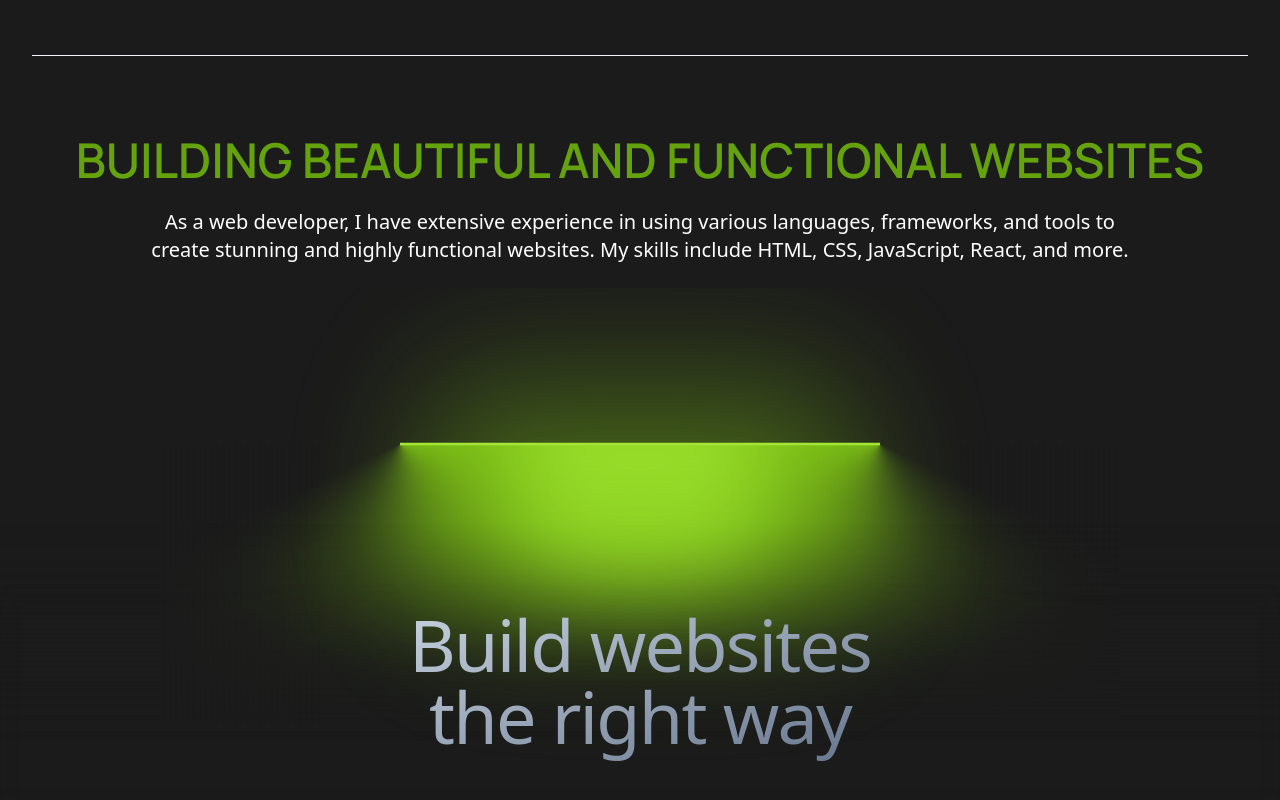
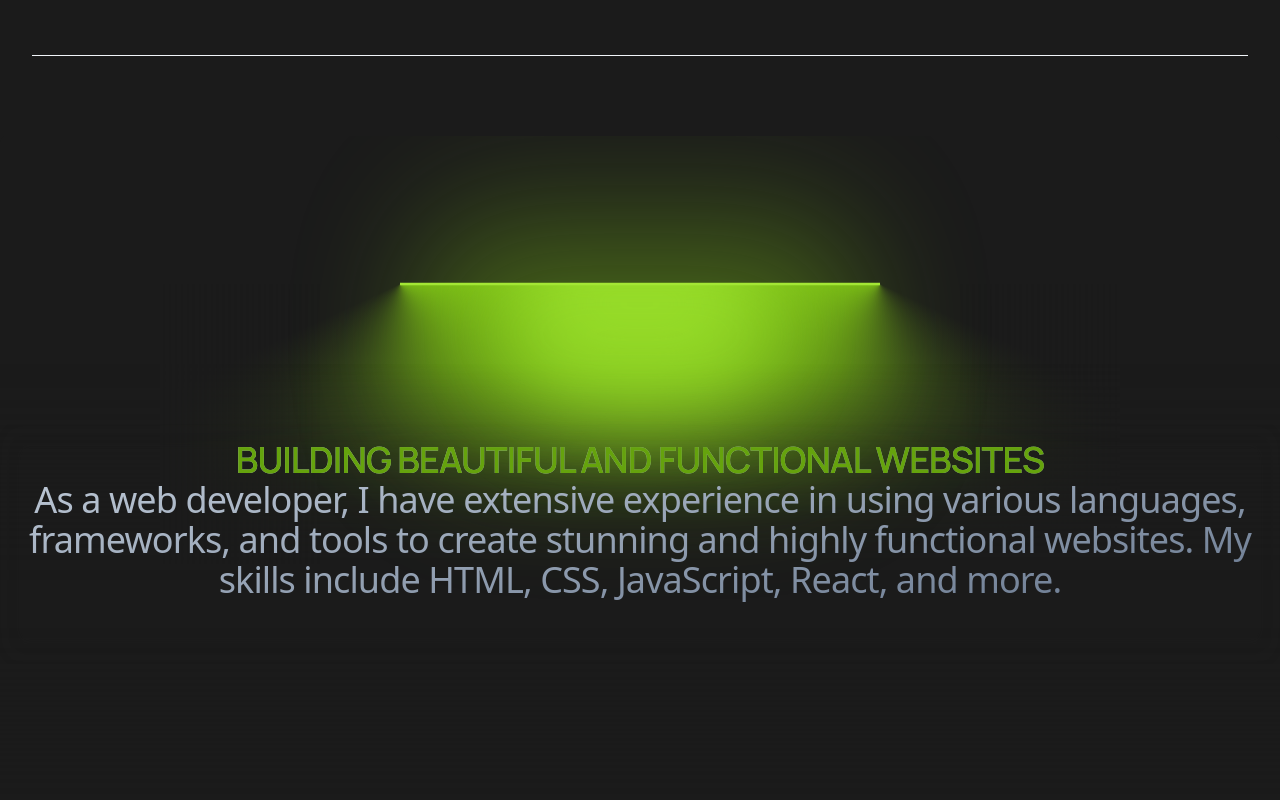
Before and after one commit to unabae/my-portfolio-website, a React (Vite) app: page / in a window 1280 px wide. Shown: the part 2225-3025 px from the top of the page. Built offline with nearby package versions, Linux system fonts and the light colour scheme.

Commit message:
update lamp design

```diff
--- a/src/App.jsx
+++ b/src/App.jsx
@@ -28,7 +28,6 @@ function App() {
         title={CONTENT[2].title}
         content={CONTENT[2].content}
       />
-      <Header2 />
       <LampDemo />
       <Analytics />
     </>
--- a/src/components/Header2.jsx
+++ b/src/components/Header2.jsx
@@ -1,9 +1,9 @@
 
 export default function Header2() {
   return (
-    <div className="px-10 grid justify-items-center">
-      <h1 className="text-5xl text-lime-600 font-title font-semibold text-center ">BUILDING BEAUTIFUL AND FUNCTIONAL WEBSITES</h1>
-      <div className="px-24 py-6 text-center text-xl text-white font-extralight">
+    <div className="">
+      <h1 className="text-lime-600 font-title font-semibold text-center ">BUILDING BEAUTIFUL AND FUNCTIONAL WEBSITES</h1>
+      <div>
         <p>
           As a web developer, I have extensive experience in using various
           languages, frameworks, and tools to create stunning and highly
--- a/src/components/ui/lamp.tsx
+++ b/src/components/ui/lamp.tsx
@@ -1,6 +1,7 @@
 import React from "react";
 import { motion } from "framer-motion";
 import { cn } from "../../utils/cn";
+import Header2 from "../Header2";
 
 export function LampDemo() {
   return (
@@ -13,9 +14,9 @@ export function LampDemo() {
           duration: 0.8,
           ease: "easeInOut",
         }}
-        className="mt-8 bg-gradient-to-br from-slate-300 to-slate-500 py-4 bg-clip-text text-center text-4xl font-medium tracking-tight text-transparent md:text-7xl"
+        className="mt-8 bg-gradient-to-br from-slate-300 to-slate-500 py-4 bg-clip-text text-center text-2xl font-medium tracking-tight text-transparent md:text-4xl"
       >
-        Build websites <br /> the right way
+        <Header2/>
       </motion.h1>
     </LampContainer>
   );
```
